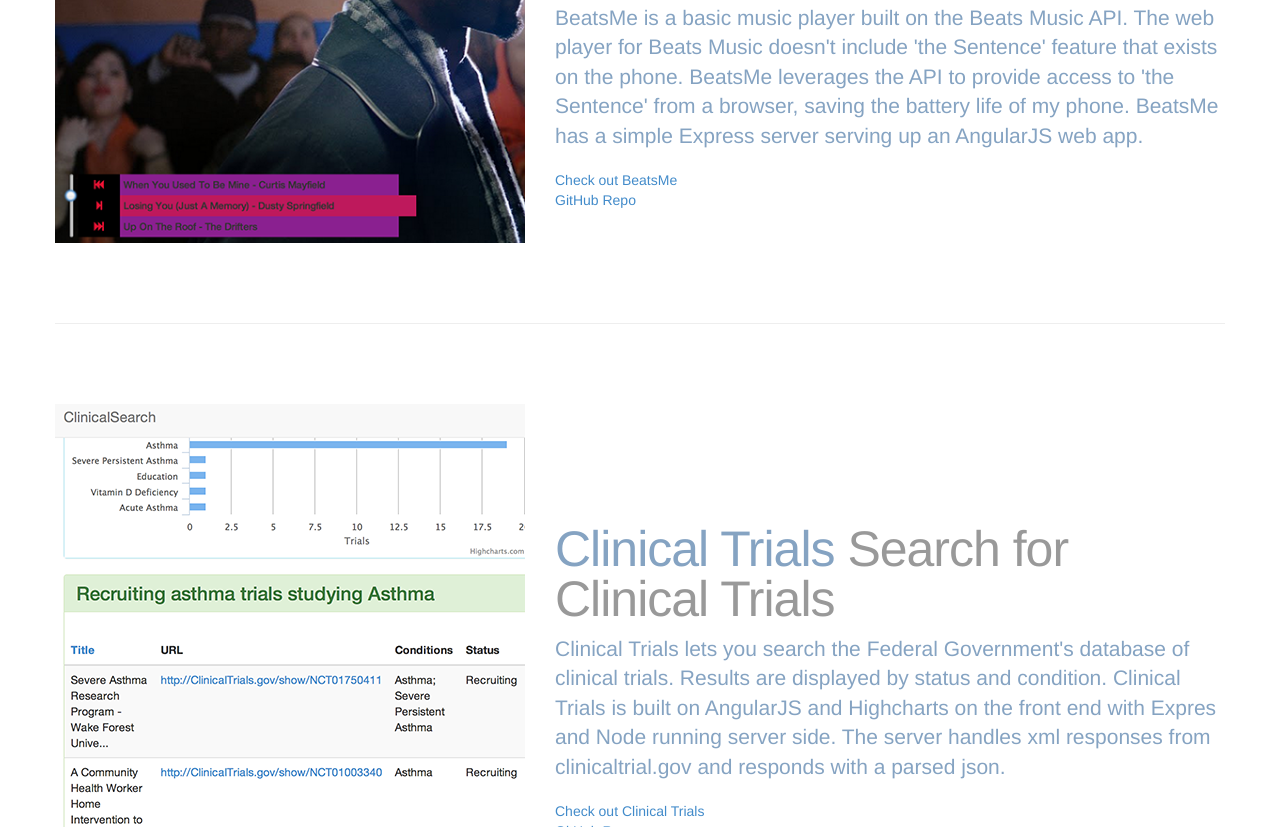
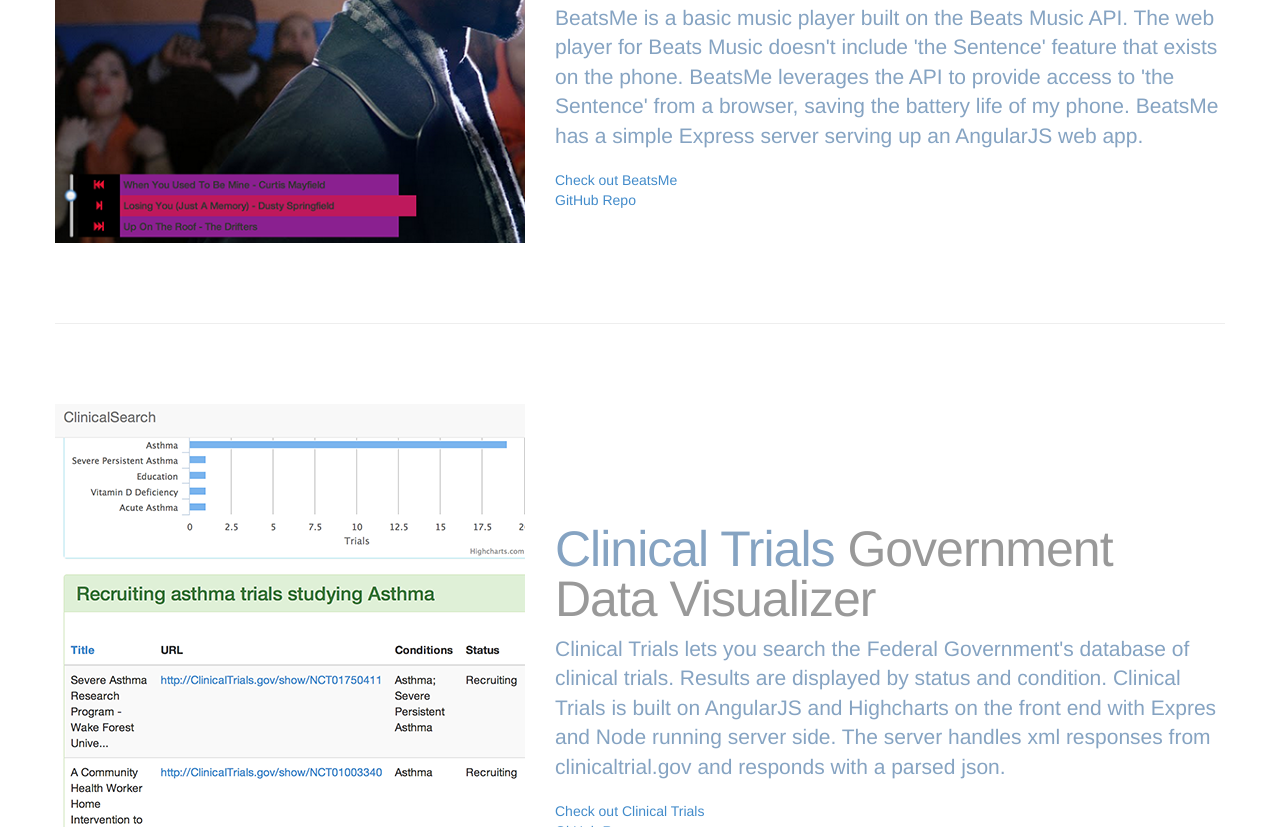
Before and after one commit to rcpeng34/personalsite, a website: page public/html/projects.html in a window 1280 px wide. Shown: the part 357-1184 px from the top of the page. Drawn offline with nearby package versions, Linux system fonts and the light colour scheme; files that its build step writes are made by us from their sources; files whose address does not match are found by name.

Commit message:
Updates clinical trials headline

```diff
--- a/public/html/projects.html
+++ b/public/html/projects.html
@@ -118,7 +118,7 @@
           <img class="featurette-image img-responsive" img src="/assets/clinicaltrialsquare.png" alt="Clinical Trials Square">
         </div>
         <div class="col-md-7">
-          <h2 class="featurette-heading" href="http://clinicaltrials.richardpeng.io" target="_blank">Clinical Trials <span class="text-muted">Search for Clinical Trials</span></h2>
+          <h2 class="featurette-heading" href="http://clinicaltrials.richardpeng.io" target="_blank">Clinical Trials <span class="text-muted">Government Data Visualizer</span></h2>
           <p class="lead">Clinical Trials lets you search the Federal Government's database of clinical trials. Results are displayed by status and condition. Clinical Trials is built on AngularJS and Highcharts on the front end with Expres and Node running server side. The server handles xml responses from clinicaltrial.gov and responds with a parsed json.</p>
           <a href="http://clinicaltrials.richardpeng.io" target="_blank">Check out Clinical Trials</a> <br>
           <a href="https://github.com/rcpeng34/clinicaltrials" target="_blank">GitHub Repo</a>
```
